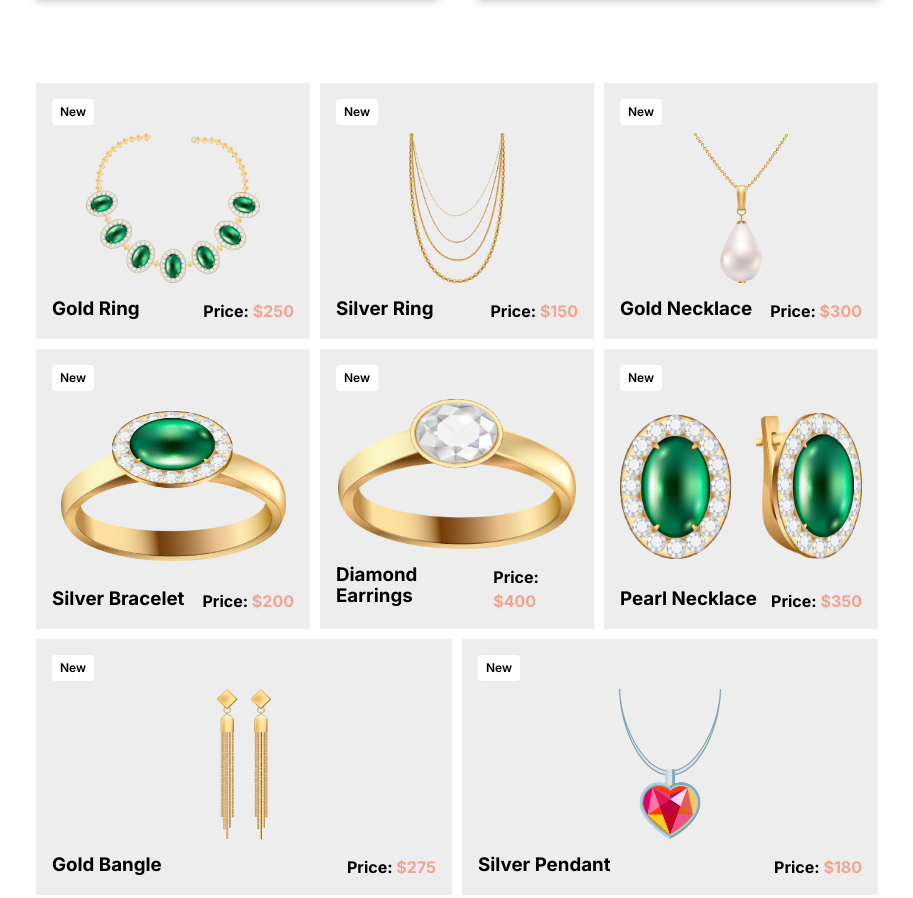
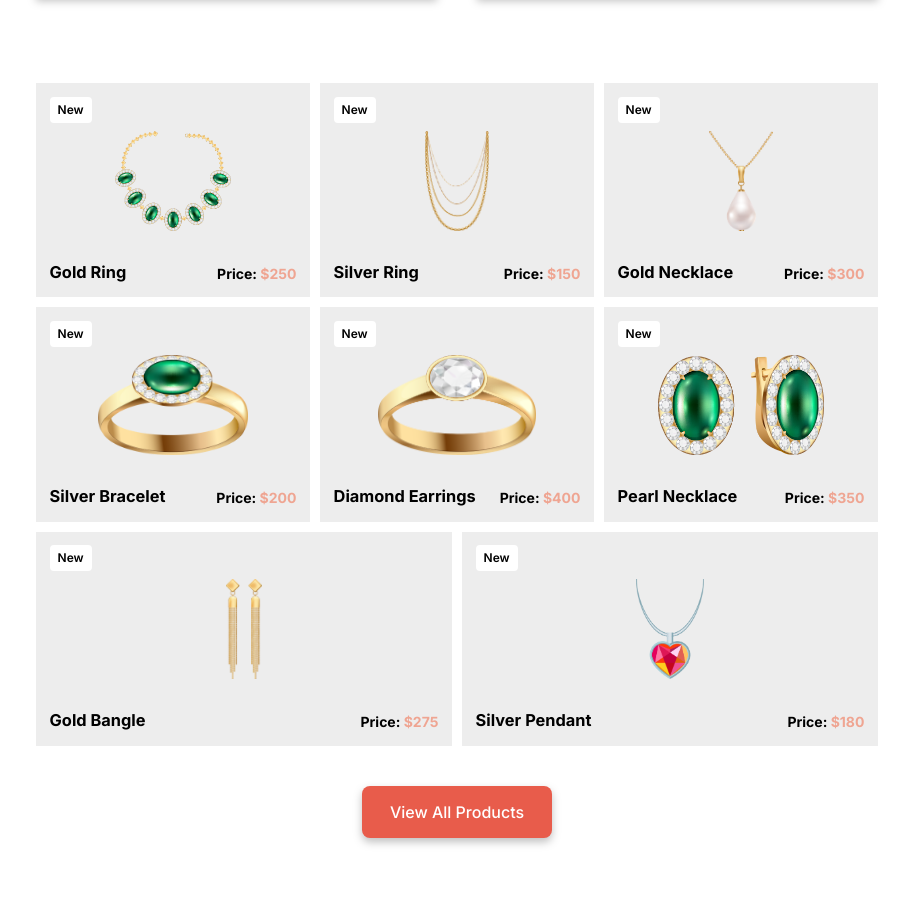
Before and after one commit to adamsdevart/cherry-assignment, a plain HTML site: page index.html in a window 1280 px wide. Shown: the part 1104-2002 px from the top of the page, without its empty margins (183-1096 px from the left). Drawn offline with Linux system fonts and the light colour scheme.

Commit message:
Update product card styles for improved interactivity and layout

```diff
--- a/css/styles.css
+++ b/css/styles.css
@@ -265,6 +265,7 @@ html {
 
 .logo {
   z-index: 200;
+  flex-shrink: 0;
   img {
     height: 2rem;
     width: auto;
@@ -566,13 +567,19 @@ html {
 .product-card {
   flex: 1 0 250px;
   background-color: #ededed;
-  padding: 1rem;
+  padding: 0.85rem;
   text-decoration: none;
 
   display: flex;
   flex-direction: column;
   justify-content: space-between;
+  transition: transform 0.3s ease;
 }
+
+.product-card:hover {
+  transform: translateY(-2px);
+}
+
 
 @media screen and (min-width: 900px) {
   .products__inner {
@@ -600,10 +607,12 @@ html {
   justify-content: space-between;
   gap: 0.5rem;
   color: #000000;
+  font-size: 14px;
+  margin-block-start: 1rem;
+
 }
 
 .product-card__price {
-  font-size: 1rem;
   font-weight: 700;
 }
 
@@ -612,9 +621,16 @@ html {
 }
 
 .product-card__img {
-  height: 9.375rem;
+  width: 100%;
+  height: 100px;
+  aspect-ratio: 1;
   object-fit: contain;
   margin-block-end: 1rem;
+  transition: filter 0.3s ease;
+}
+
+.product-card:hover .product-card__img {
+  filter: brightness(0.7);
 }
 
 .btn {
```
